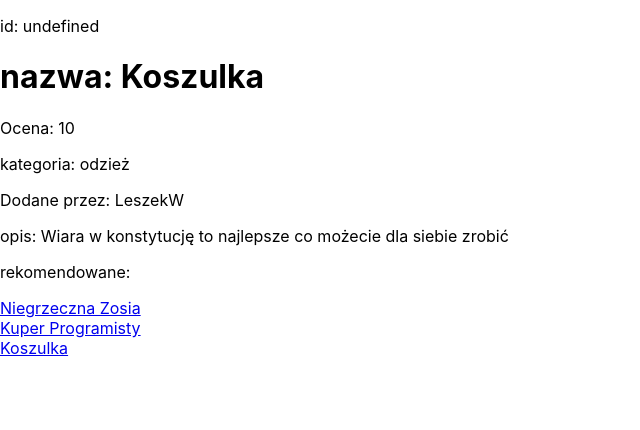
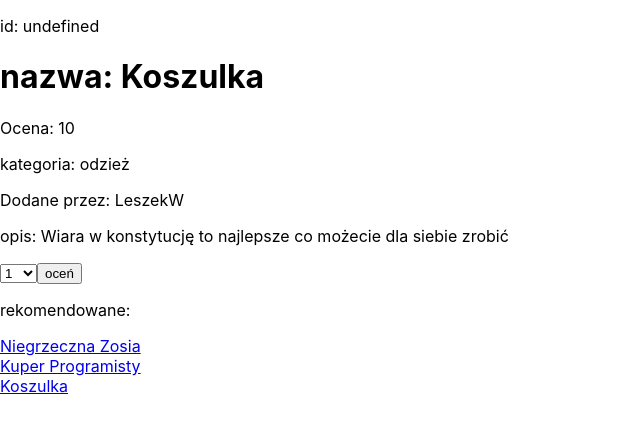
Before and after one commit to Pawci0/IO, a React (Create React App) app in the folder frontend/frontend-website/: page /product in a window 1280 px wide. Shown: the top 430 px of the page, without its empty margins (0-640 px from the left). Built offline with nearby package versions, Linux system fonts and the light colour scheme.

Commit message:
added score

```diff
--- a/frontend/frontend-website/src/components/front1/containers/ProductViewContainer.js
+++ b/frontend/frontend-website/src/components/front1/containers/ProductViewContainer.js
@@ -1,5 +1,5 @@
 import React, { Component } from 'react';
-import { getProduct, getRecommendedProducts } from  '../../../actions/ProductViewActions'
+import { getProduct, getRecommendedProducts, rateProduct } from  '../../../actions/ProductViewActions'
 import { connect } from 'react-redux'
 import { bindActionCreators } from 'redux'
 import * as qs from 'query-string'
@@ -7,13 +7,27 @@ import ProductIcon from '../ProductIcon'
 
 class ProductViewContainer extends Component {
 
+  constructor(props) {
+    super(props);
+    this.state = {score: 1};
+  }
+
   componentDidMount() {
     const id = qs.parse(this.props.location.search, { ignoreQueryPrefix: true }).id;
     this.props.getProduct(id);
     this.props.getRecommendedProducts(0); // TODO userId
   }
 
+  scoreSubmit = () => {
+    this.props.rateProduct(this.state.score);
+  }
+  scoreChange = (event) => {
+    this.setState({score: event.target.value});
+  }
+
+
   render() {
+    const scores = [1,2,3,4,5,6,7,8,9,10];
     const id = qs.parse(this.props.location.search, { ignoreQueryPrefix: true }).id;
     return (
       <div>
@@ -27,6 +41,16 @@ class ProductViewContainer extends Component {
           <p>{`opis: ${this.props.product.Description}`}</p>
         </div>
         }
+        <form onSubmit={this.scoreSubmit}>
+        <label>
+          <select value={this.state.score} onChange={this.scoreChange}>
+            {scores.map((val) => (
+              <option value={val}>{val}</option>
+             ))}
+          </select>
+        </label>
+        <input type="submit" value="oceń" />
+        </form>
         <p>rekomendowane: </p>
         <div>
           {this.props.recommendedProducts &&
@@ -50,7 +74,8 @@ const mapStateToProps = (state) => ({
 const mapDispatchToProps = dispatch => bindActionCreators(
   {
     getProduct,
-    getRecommendedProducts
+    getRecommendedProducts,
+    rateProduct
   },
   dispatch,
 )
```
